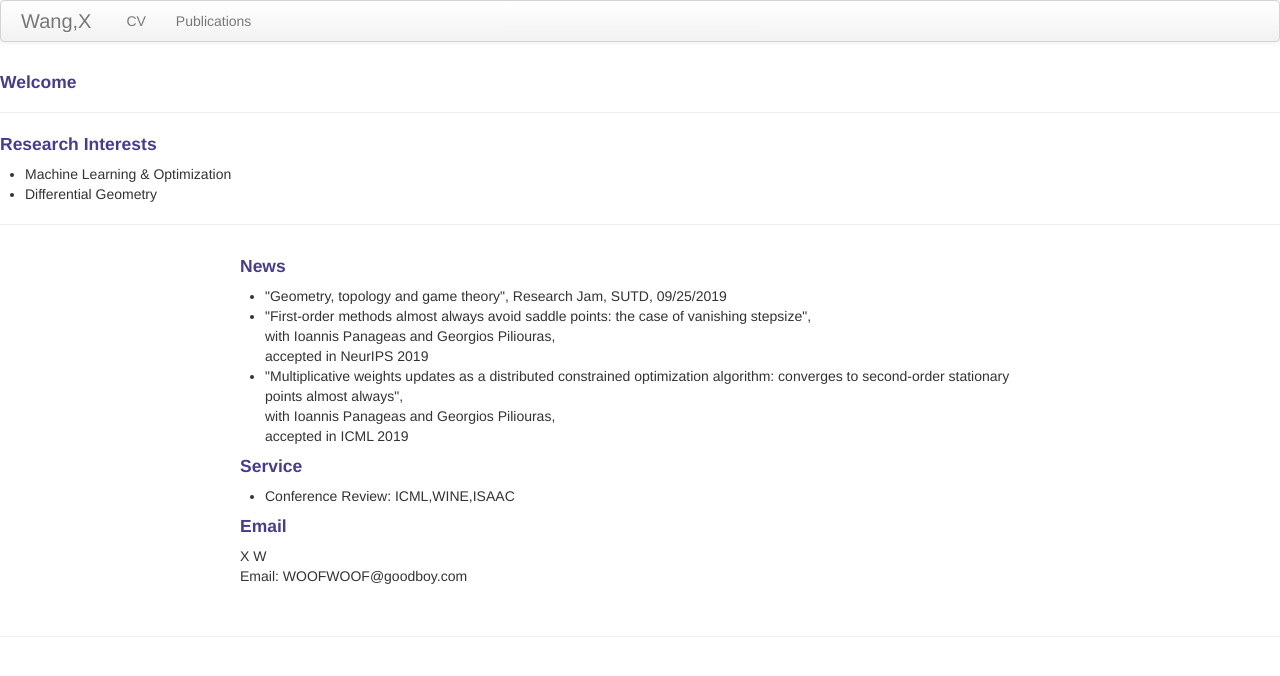
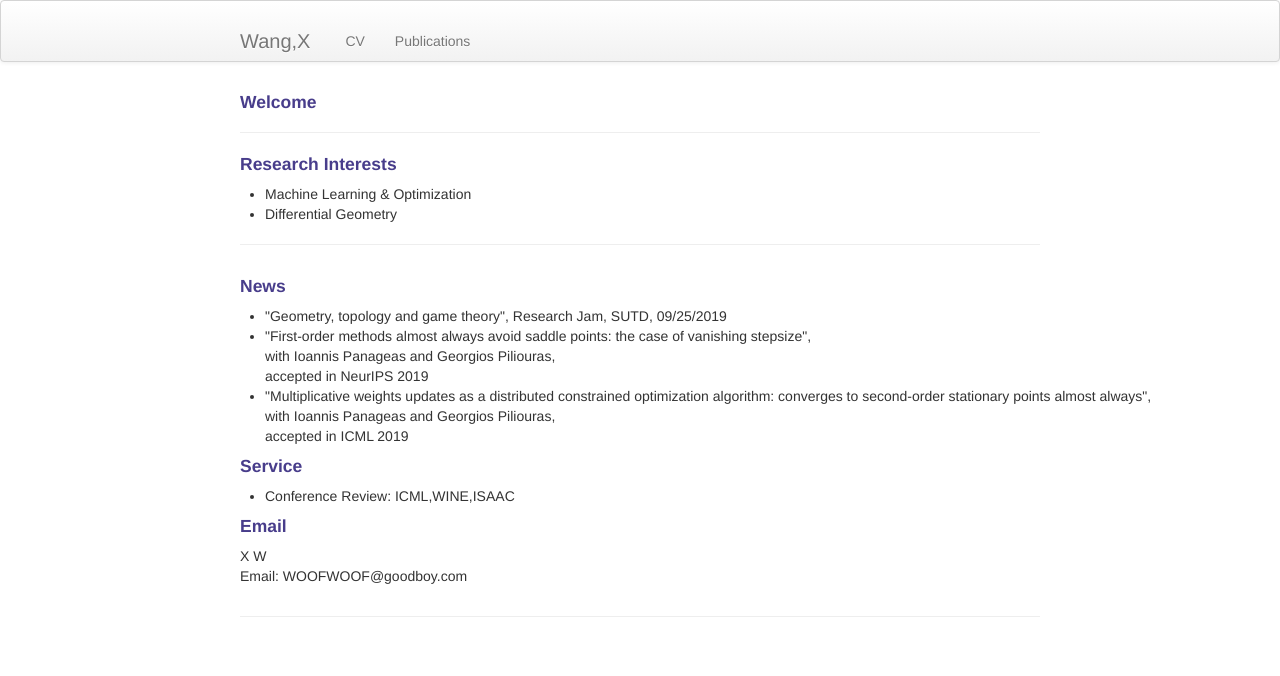
Before and after one commit to xiiaowang/xiiaowang.github.io, a Jekyll site: the page built from index.md, in a window 1280 px wide. Shown: the top 676 px of the page. Built offline with Jekyll 4.4.1, drawn with Linux system fonts in a browser that asks for light colours.

Commit message:
Update style.css

```diff
--- a/assets/themes/twitter/css/style.css
+++ b/assets/themes/twitter/css/style.css
@@ -1,5 +1,5 @@
 /* Custom container */
-.container {
+.container-narrow {
   margin: 20px auto;
   max-width: 800px; }
 
```
